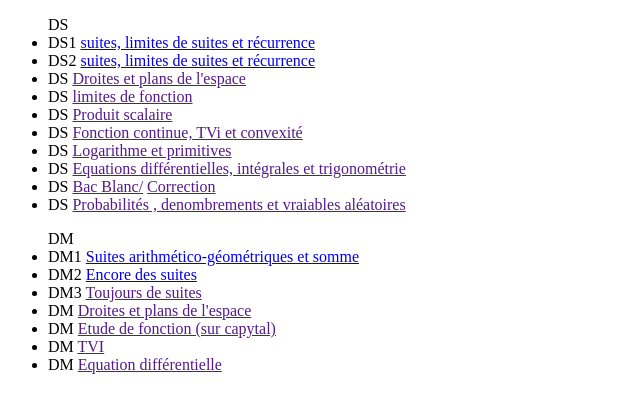
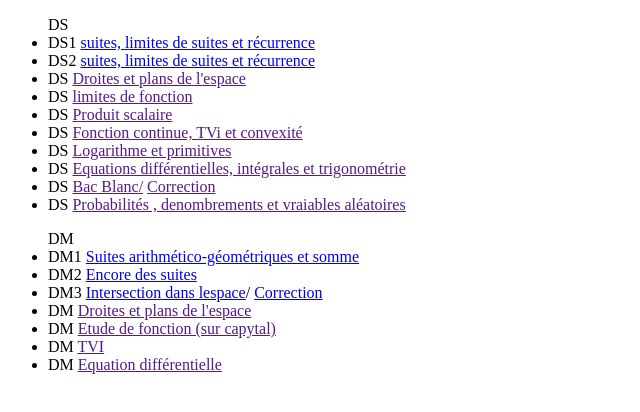
Before and after one commit to prolifaxe/coursdecourtois, a plain HTML site: page Maths_Terminale/devoirs2026_2027.html in a window 1280 px wide. Shown: the whole page, without its empty margins (0-640 px from the left). Drawn offline with Linux system fonts and the light colour scheme.

Commit message:
first commit

```diff
--- a/Maths_Terminale/devoirs2026_2027.html
+++ b/Maths_Terminale/devoirs2026_2027.html
@@ -16,7 +16,7 @@
 <ul>DM
 <li>DM1 <a target="_blanck" href="https://www.overleaf.com/read/syqwrckvqcsp#7e5fcc">Suites arithmético-géométriques et somme</a>
 <li>DM2 <a target="_blanck" href="https://www.overleaf.com/read/bkhgymtvndbm#0b92f3">Encore des suites</a></li>
-<li>DM3 <a target="_blanck" href="">Toujours de suites</a></li>
+<li>DM3 <a target="_blanck" href="https://capytale2.ac-paris.fr/web/c/5eb5-11935191/mln">Intersection dans lespace</a>/ <a target="_blanck" href="https://capytale2.ac-paris.fr/web/c/9666-12923835/mln">Correction</a></li>
 <li>DM <a target="_blanck" href="">Droites et plans de l'espace</a></li>
 <li>DM <a target="_blanck" href="">Etude de fonction (sur capytal)</a></li>
 <li>DM <a target="_blanck" href="">TVI</a></li>
```
Also changed, not shown: Maths_Terminale/Anciendevoirs2025_2026.html (renamed from Maths_Terminale/devoirs2025_2026.html).
